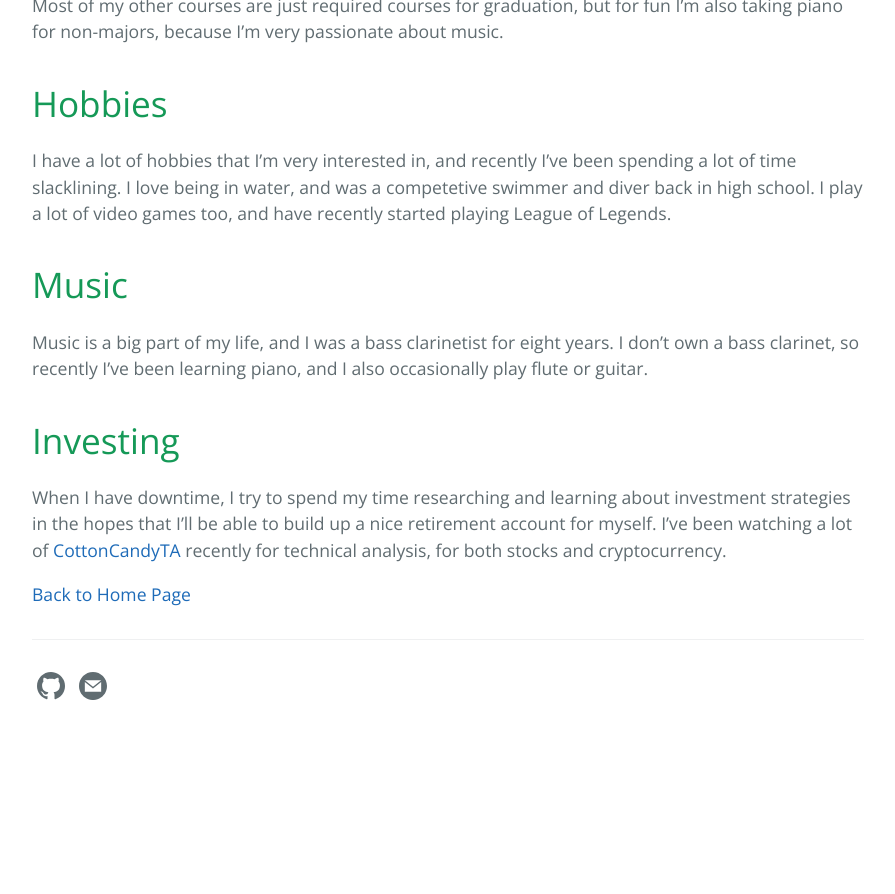
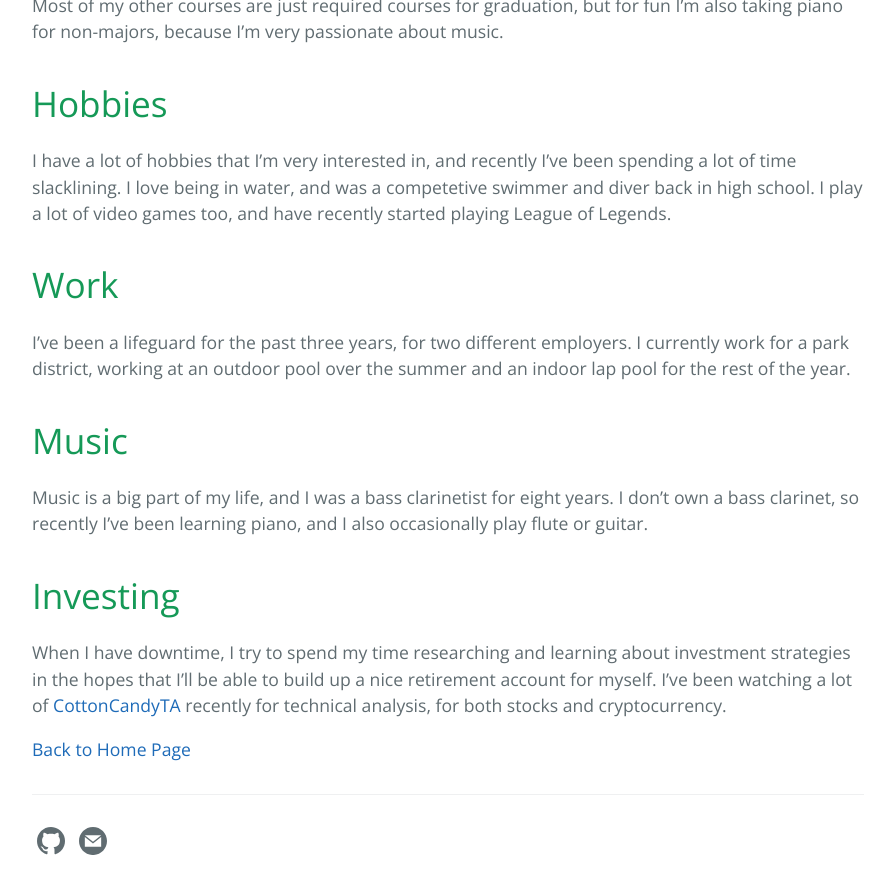
Before and after one commit to Glitch-Gecko/glitch-gecko.github.io, a Jekyll site: the page built from now.md, in a window 1280 px wide and 900 px high, scrolled down 578 px. Shown: the top 894 px of the window, without its empty margins (192-1087 px from the left). Built offline with Jekyll 4.4.1, drawn with Linux system fonts in a browser that asks for light colours; before the commit the page ends 1332 px from its top, so only the background shows below that.

Commit message:
Updated now

```diff
--- a/now.md
+++ b/now.md
@@ -13,6 +13,9 @@ Currently I'm a freshman in college going for a degree in cybersecurity, taking
 # Hobbies
 I have a lot of hobbies that I'm very interested in, and recently I've been spending a lot of time slacklining. I love being in water, and was a competetive swimmer and diver back in high school. I play a lot of video games too, and have recently started playing League of Legends.
 
+# Work
+I've been a lifeguard for the past three years, for two different employers. I currently work for a park district, working at an outdoor pool over the summer and an indoor lap pool for the rest of the year.
+
 # Music
 Music is a big part of my life, and I was a bass clarinetist for eight years. I don't own a bass clarinet, so recently I've been learning piano, and I also occasionally play flute or guitar.
 
```
